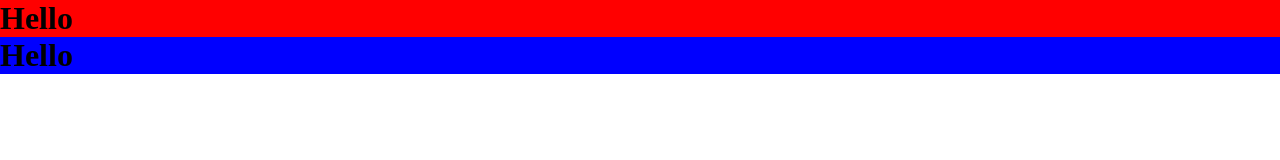
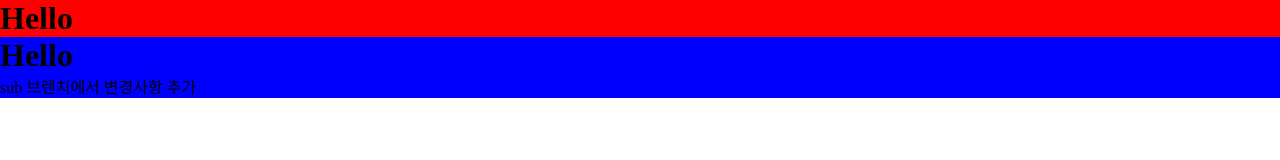
Before and after one commit to universe119/alpacoTest, a plain HTML site: page web/git_test/index.html in a window 1280 px wide. Drawn offline with Linux system fonts and the light colour scheme.

Commit message:
sub브렌치로추가

```diff
--- a/web/git_test/index.html
+++ b/web/git_test/index.html
@@ -13,6 +13,7 @@
     </div>
     <div class="box2">
         <h1>Hello</h1>
+        <p>sub 브렌치에서 변경사항 추가</p>
     </div>
 </body>
 </html>
```
